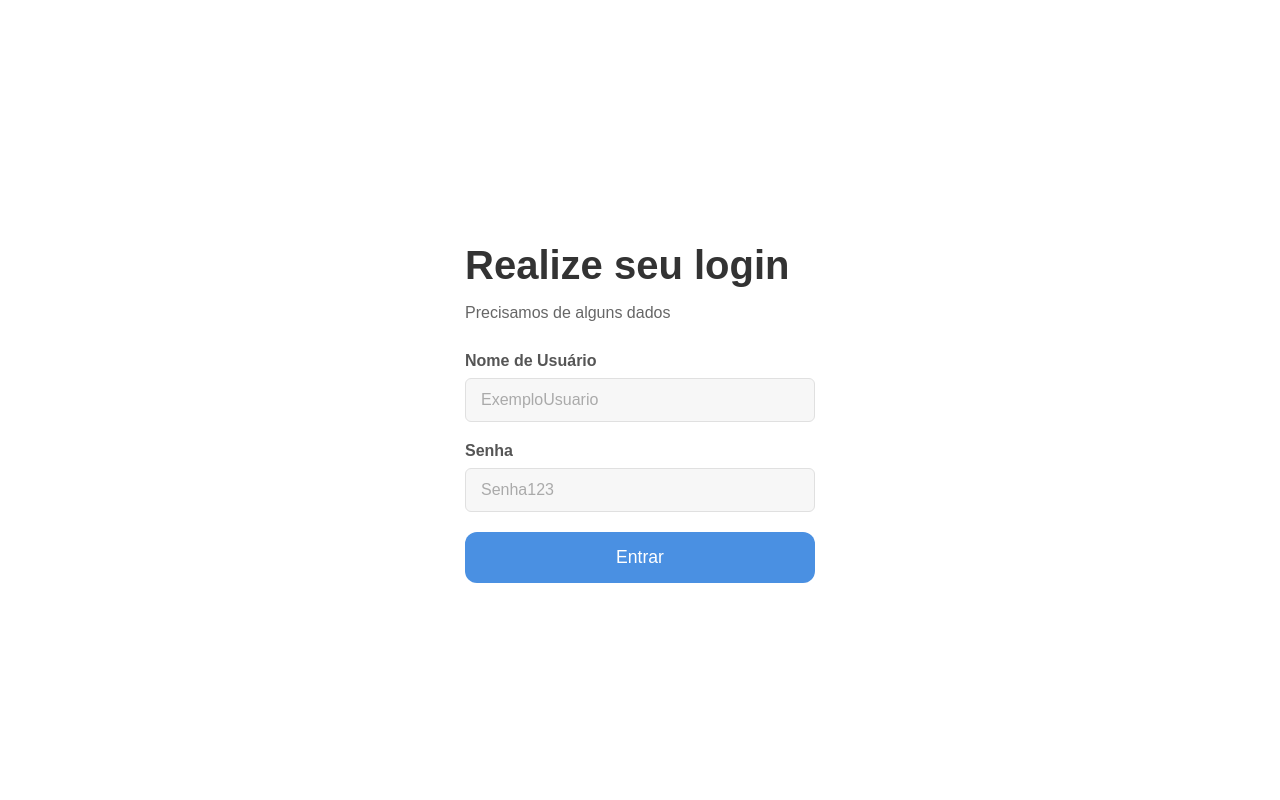
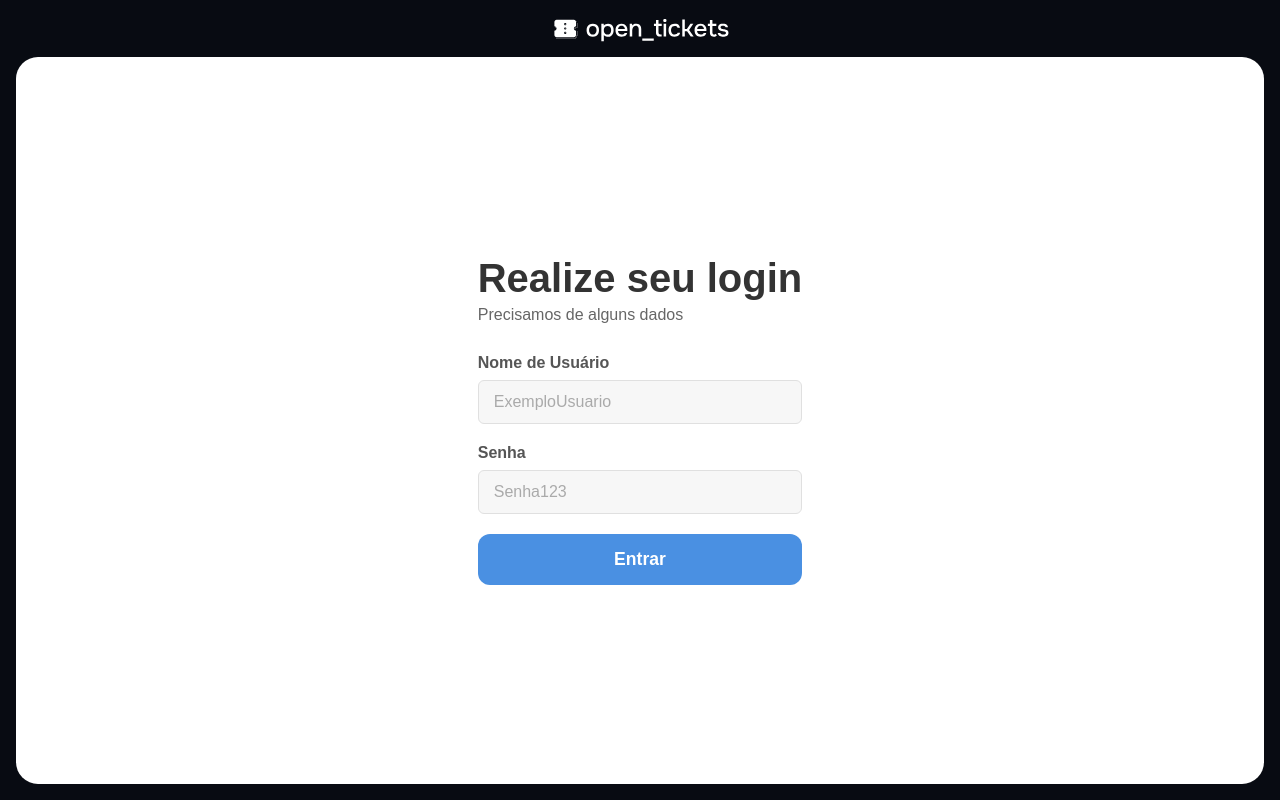
Before and after one commit to TonyRodIv/OpenTickets, a Flask app: page /adm/ in a window 1280 px wide. Run offline with Flask 3, Linux system fonts and the light colour scheme.

Commit message:
feat: Atualiza estilos e estrutura das páginas de administração para melhor usabilidade e consistência visual

```diff
--- a/static/css/loginADM.css
+++ b/static/css/loginADM.css
@@ -6,33 +6,48 @@ align-items: center;
     height: 100vh;
     margin: 0;
 }
+
 .login-container {
-background-color: #ffffff;
-padding: 40px;
-border-radius: 8px;
-/* box-shadow: 0 4px 15px rgba(0, 0, 0, 0.1); */
-width: 350px;
-text-align: left;
+    flex-grow: 1;
+    width: 100%;
+    margin: 0 auto;
+    border-radius: 22px;
+    background-color: #fff;
+    /* padding: 3rem; */
+    display: flex;
+    flex-direction: column;
+    justify-content: center;
+    align-items: center;
 }
+
 .login-container h1 {
     font-size: 2.5em;
     font-weight: bold;
     margin-bottom: 5px;
     color: #333;
 }
+
 .login-container p {
     color: #666;
     margin-bottom: 30px;
 }
+
+.login-container form{
+    max-width: 400px;
+    margin: 0 auto;
+}
+
 .form-group {
     margin-bottom: 20px;
 }
+
 .form-group label {
     display: block;
     margin-bottom: 8px;
     font-weight: bold;
     color: #555;
 }
+
 .form-group input,
 .form-group select {
     width: 100%;
@@ -40,16 +55,20 @@ padding: 12px 15px;
     border: 1px solid #e0e0e0;
     border-radius: 6px;
     background-color: #f7f7f7;
-box-sizing: border-box; /* Garante que padding não aumente a largura */
+    box-sizing: border-box;
+    /* Garante que padding não aumente a largura */
     font-size: 1em;
 }
+
 .form-group input::placeholder {
     color: #aaa;
 }
+
 .login-container button {
     width: 100%;
     padding: 15px;
-background-color: #4a90e2; /* Azul similar ao da imagem */
+    background-color: #4a90e2;
+    /* Azul similar ao da imagem */
     color: white;
     border: none;
     border-radius: 12px;
@@ -57,6 +76,8 @@ font-size: 1.1em;
     cursor: pointer;
     transition: background-color 0.3s ease;
 }
+
 .login-container button:hover {
-background-color: #357abd; /* Tom mais escuro para hover */
+    background-color: #357abd;
+    /* Tom mais escuro para hover */
 }
--- a/templates/adm/admHome.html
+++ b/templates/adm/admHome.html
@@ -13,7 +13,7 @@
     <nav class="navTotem">
         <a href="{{ url_for('adm.login') }}" class="botao_voltar">
             <img src="../../static/img/arrow.svg" alt="" srcset="">
-            Voltar
+            Sair
         </a>
         <img src="../static/img/LogoOpenTickets.svg" alt="Open Tickets logo" class="logoNav">
     </nav>
@@ -51,7 +51,7 @@
                 <h2 style="margin: 5px 15px 15px 15px;">Filmes Mais Populares</h2>
                 {% if filmes_populares %}
                     {% for filme, vendas in filmes_populares %}
-                    <p><span>{{ filme }} </span> {{ vendas }} vendas</p>
+                    <p><span>{{ filme }} </span> {{ vendas }} Vendas</p>
                     {% endfor %}
                 {% else %}
                 <p>Ainda não há vendas registradas para calcular a popularidade dos filmes. Bora vender uns ingressos!
--- a/templates/adm/login.html
+++ b/templates/adm/login.html
@@ -3,16 +3,19 @@
 <head>
     <meta charset="UTF-8">
     <title>Login - Bilheteria OpenTickets</title>
-    <link rel="stylesheet" href="{{ url_for('static', filename='css/style.css') }}">
+    <link rel="stylesheet" href="{{ url_for('static', filename='css/main_totem.css') }}">
     <link rel="stylesheet" href="{{ url_for('static', filename='css/loginADM.css') }}">
 
 </head>
 <body>
+    <nav class="navTotem">
+        <img src="../static/img/LogoOpenTickets.svg" alt="Open Tickets logo" class="logoNav">
+    </nav>
     <div class="login-container">
-        <h1>Realize seu login</h1>
-        <p>Precisamos de alguns dados</p>
 
         <form method="post" action="{{ url_for('adm.login') }}">
+            <h1>Realize seu login</h1>
+            <p>Precisamos de alguns dados</p>
             <div class="form-group">
                 <label for="username">Nome de Usuário</label>
                 <input type="text" id="username" name="username" placeholder="ExemploUsuario" required>
```
Also changed, not shown: templates/adm/adicionar_filme.html (+16 -4 lines), templates/adm/adicionar_sala.html (+14 -2 lines), templates/adm/editar_filme.html (+14 -5 lines), templates/adm/editar_sala.html (+16 -9 lines), templates/adm/listar_filmes.html (+12 -4 lines), templates/adm/listar_salas.html (+11 -2 lines), templates/adm/relatorio_vendas.html (+11 -2 lines). Lines whose indentation alone changed are shown as unchanged.
